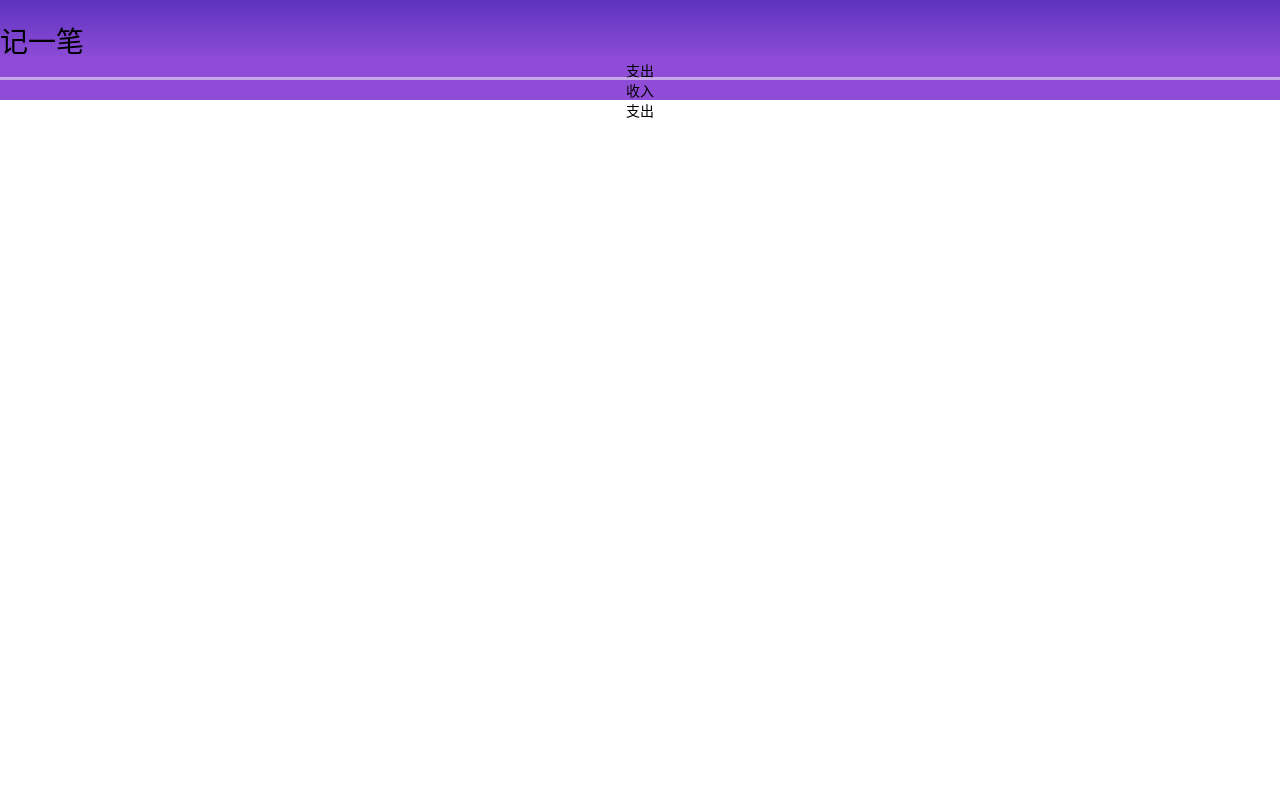
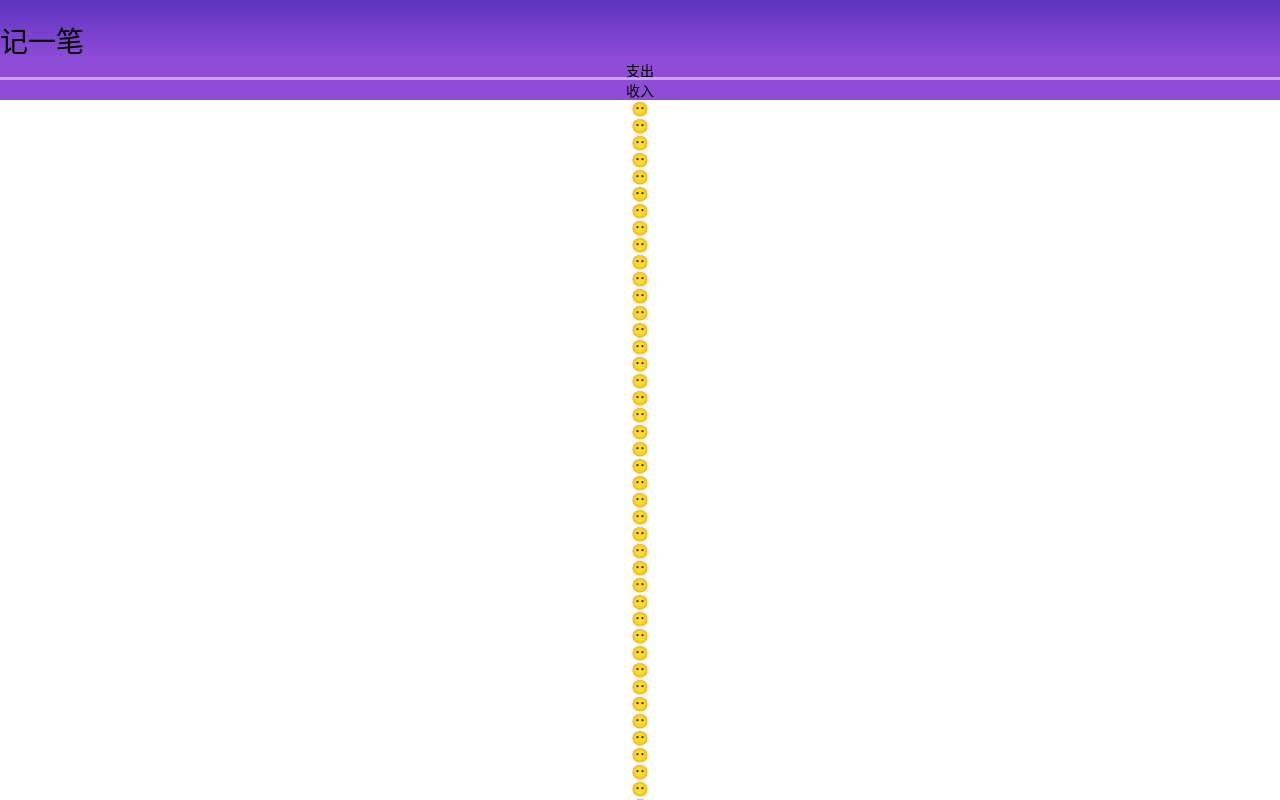
Before and after one commit to wangdoudou86/react-mangosteen, a React (Vite) app: page /items/new in a window 1280 px wide. Shown: the top 800 px of the page. Built offline with nearby package versions, Linux system fonts and the light colour scheme.

Commit message:
fix: 使用 Grid 进行 Tags 的布局

```diff
--- a/src/global.d.ts
+++ b/src/global.d.ts
@@ -28,6 +28,6 @@
   happen_at: string
   created_at: string
   updated_at: string
-  kind: 'expenses' | 'incomes'
+  kind: 'expenses' | 'income'
   deleted_at?: string
 }
--- a/src/pages/ItemsNewPage/ItemsNewPage.tsx
+++ b/src/pages/ItemsNewPage/ItemsNewPage.tsx
@@ -5,15 +5,15 @@
 import { Tabs } from '../../components/Tabs/Tabs'
 import { TopNav } from '../../components/TopNav'
 import s from './ItemsNewPage.module.scss'
+import { Tags } from './components/Tags'
 
-type ItemKind = 'income' | 'expenses'
 export const ItemsNewPage: React.FC = () => {
-  const tabItems: { key: ItemKind; text: string; element?: ReactNode }[]
+  const tabItems: { key: Item['kind']; text: string; element?: ReactNode }[]
     = [
-      { key: 'expenses', text: '支出', element: <div>支出</div> },
-      { key: 'income', text: '收入', element: <div>收入</div> }
+      { key: 'expenses', text: '支出', element: <Tags kind="expenses" /> },
+      { key: 'income', text: '收入', element: <Tags kind="income" /> }
     ]
-  const [tabItem, setTabItem] = useState<ItemKind>('expenses')
+  const [tabItem, setTabItem] = useState<Item['kind']>('expenses')
   return (
     <div className={s.wrapper}>
       <Gradient>
--- /dev/null
+++ b/src/pages/ItemsNewPage/components/Tags.tsx
@@ -0,0 +1,16 @@
+type Props = {
+  kind: Item['kind']
+}
+export const Tags: React.FC<Props> = (props) => {
+  const tags = Array.from({ length: 99 })
+  return (
+    <div>
+      <ol grid grid-cols="[repeat(auto-fit,48px)]" justify-center gap-x-32px
+        gap-y-16px py-16px px-8px>
+        {tags.map(tag =>
+          <li w-48px h-48px b-1 b-red flex justify-center items-center>😶</li>
+        )}
+      </ol>
+    </div>
+  )
+}
```
